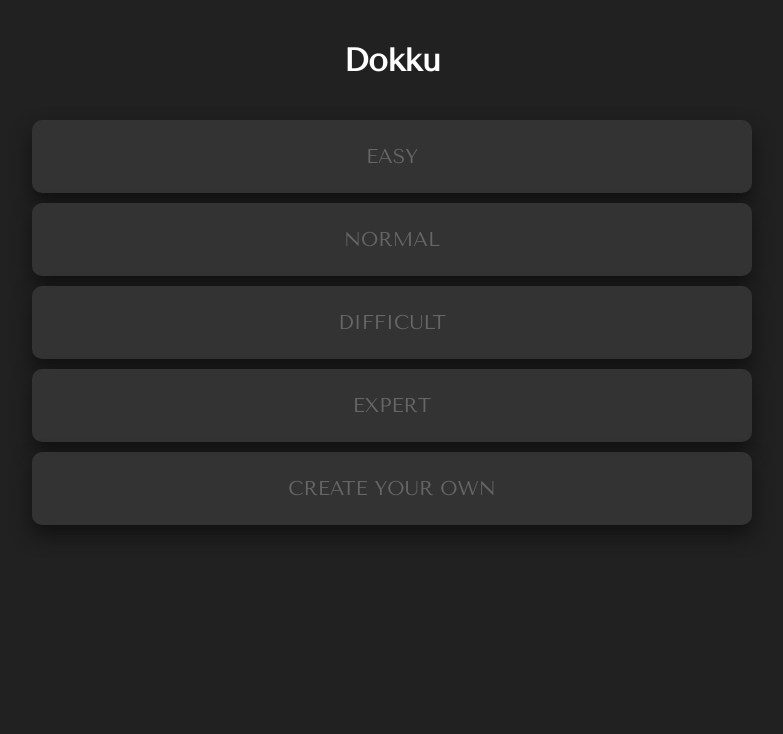
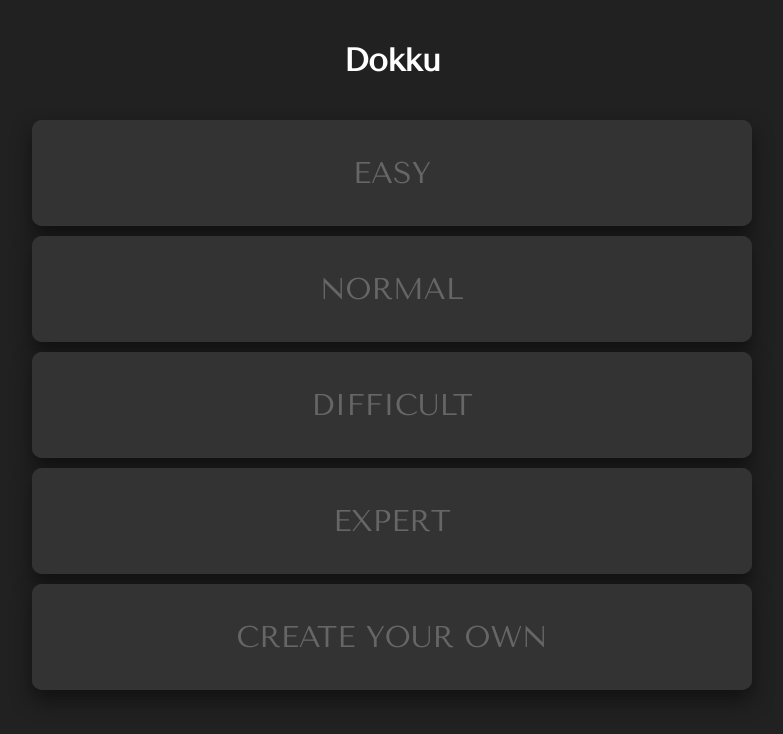
Before and after one commit to moggsterb/dokku, a Next.js app: page / in a window 1280 px wide. Shown: the top 734 px of the page, without its empty margins (248-1031 px from the left). Built offline with nearby package versions, Linux system fonts and the light colour scheme; a web font is replaced by a local one.

Commit message:
Level Selector anims

```diff
--- a/src/app/page.module.scss
+++ b/src/app/page.module.scss
@@ -11,18 +11,64 @@
     background: #333;
     color: #666;
     display: flex;
-    padding: 25px 50px;
+    padding: 35px 50px;
     text-decoration: none;
     border-radius: 10px;
-    transition: all 0.3s ease-in;
+    transition: all 1s ease-in-out;
     justify-content: center;
-    font-size: 20px;
+    font-size: 30px;
     text-transform: uppercase;
     box-shadow: 0 10px 20px #111;
+    position: relative;
+    overflow: hidden;
+
+    div {
+      position: absolute;
+      font-size: 65px;
+      line-height: 65px;
+      left: 0;
+      top: 50%;
+      margin-top: -32px;
+      width: 100%;
+      text-align: center;
+      color: #333;
+
+      color: transparent;
+      text-shadow: 0 0 10px rgba(255, 255, 255, 0.3);
+    }
+
+    span {
+      z-index: 10;
+    }
+
+    &:before,
+    &:after {
+      content: ' ';
+      background: #333;
+      width: 50%;
+      height: 100%;
+      position: absolute;
+      left: 0;
+      top: 0;
+      transition: left ease-in-out 1s;
+      z-index: 5;
+    }
+
+    &:after {
+      left: 50%;
+    }
 
     &:hover {
-      background: #000;
+      background: #111;
       color: white;
+
+      &:before {
+        left: -50%;
+      }
+
+      &:after {
+        left: 100%;
+      }
     }
   }
 }
--- a/src/app/page.tsx
+++ b/src/app/page.tsx
@@ -10,11 +10,11 @@ export default function Home() {
   const header = <h1 style={{ textAlign: 'center' }}>Dokku</h1>;
 
   const items = [
-    { label: 'Easy', url: '/selector/easy' },
-    { label: 'Normal', url: '/selector/normal' },
-    { label: 'Difficult', url: '/selector/difficult' },
-    { label: 'Expert', url: '/selector/expert' },
-    { label: 'Create your own', url: '/builder' },
+    { label: 'Easy', url: '/selector/easy', initX: -400 },
+    { label: 'Normal', url: '/selector/normal', initX: 400 },
+    { label: 'Difficult', url: '/selector/difficult', initX: -400 },
+    { label: 'Expert', url: '/selector/expert', initX: 400 },
+    { label: 'Create your own', url: '/builder', initX: 0 },
   ];
   return (
     <MainContainer header={header}>
@@ -22,9 +22,14 @@ export default function Home() {
         <AnimReveal
           items={items.map((item) => {
             return {
-              initX: -200,
+              initX: item.initX,
               initOpacity: 0,
-              component: <Link href={item.url}>{item.label}</Link>,
+              component: (
+                <Link href={item.url}>
+                  <div>{item.label}</div>
+                  <span>{item.label}</span>
+                </Link>
+              ),
             };
           })}
         />
```
